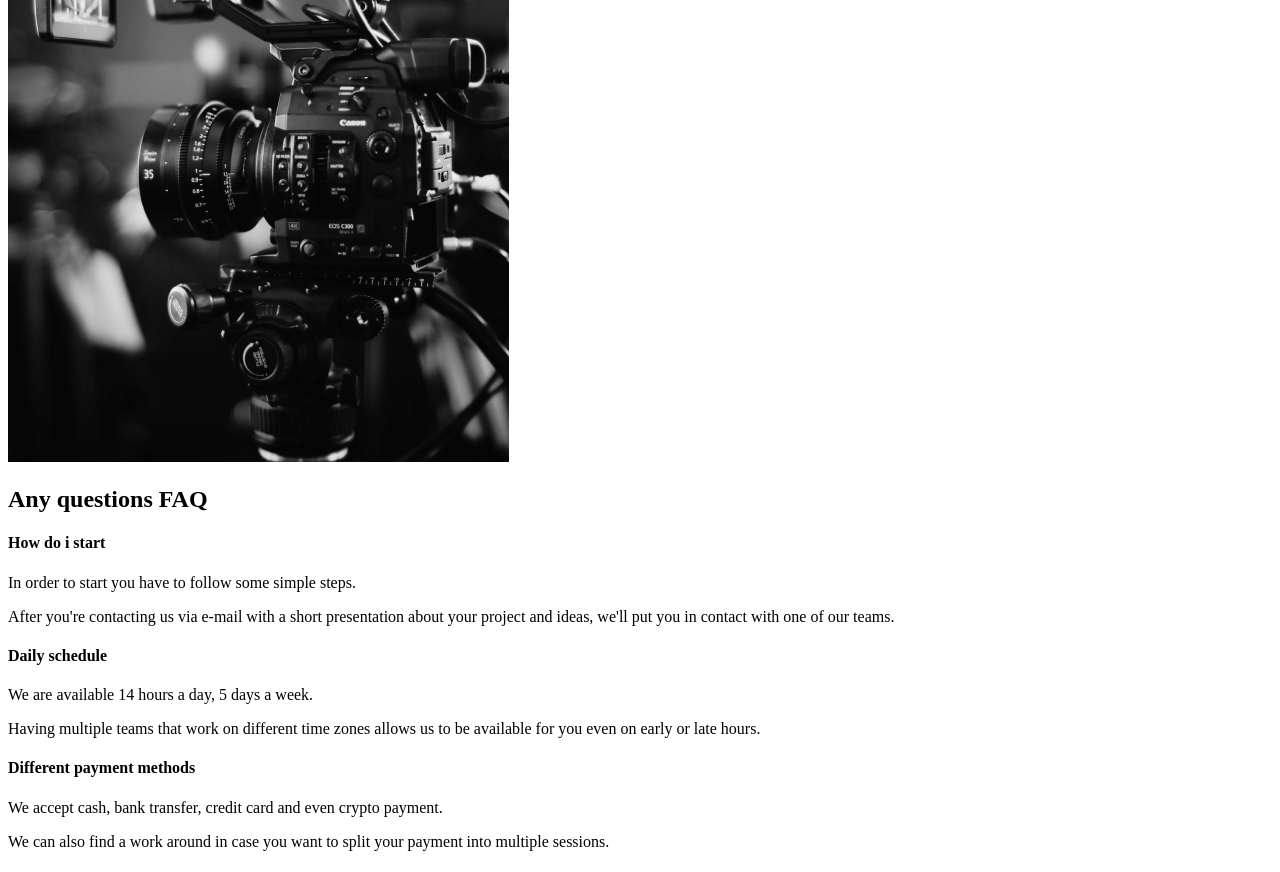
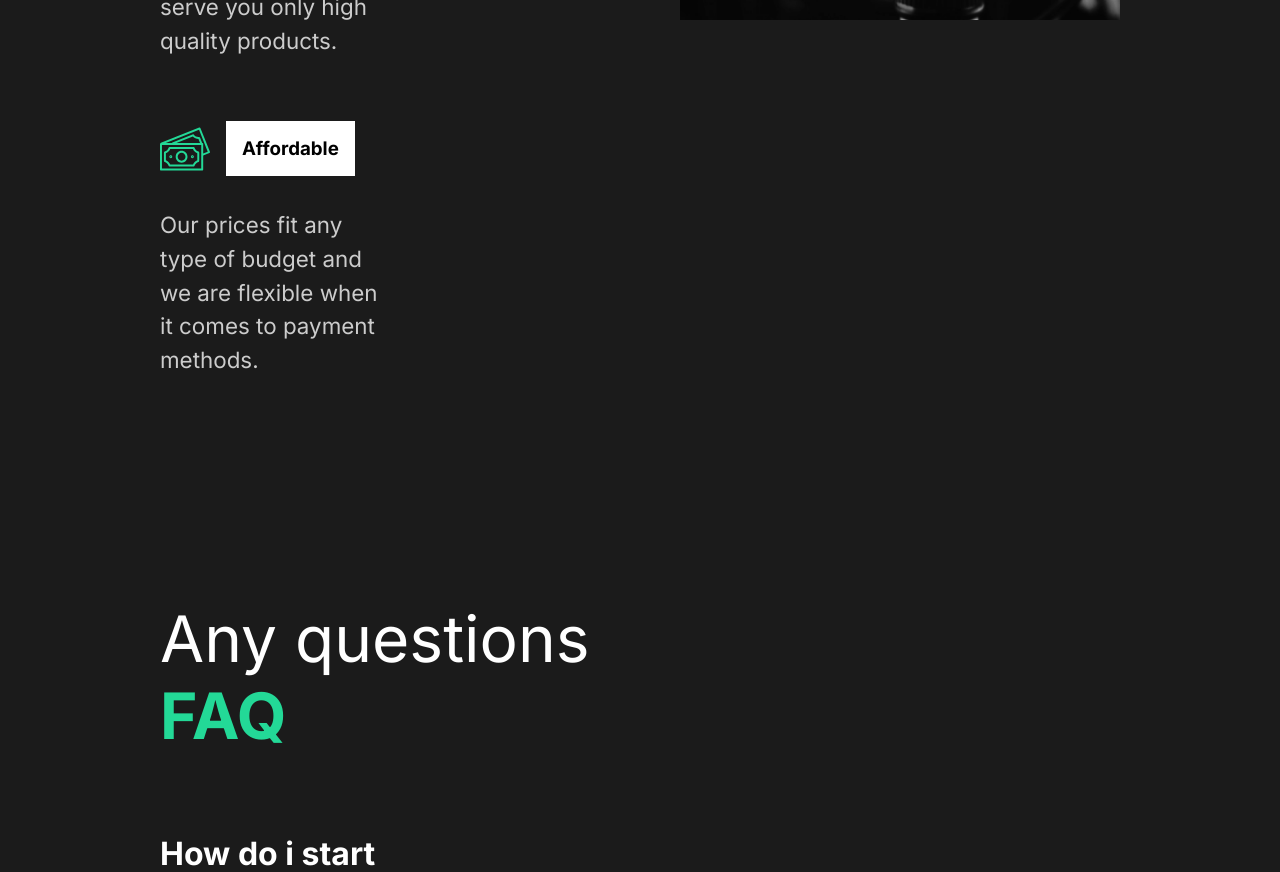
Before and after one commit to easternjamm/capture, a React (Create React App) app: page / in a window 1280 px wide. Shown: the part 1920-2792 px from the top of the page. Built offline with nearby package versions, Linux system fonts and the light colour scheme.

Commit message:
3. Main page styles

```diff
--- a/public/index.html
+++ b/public/index.html
@@ -24,6 +24,9 @@
       work correctly both with client-side routing and a non-root public URL.
       Learn how to configure a non-root public URL by running `npm run build`.
     -->
+    <link rel="preconnect" href="https://fonts.googleapis.com">
+    <link rel="preconnect" href="https://fonts.gstatic.com" crossorigin>
+    <link href="https://fonts.googleapis.com/css2?family=Inter:wght@400;700&family=Lobster&display=swap" rel="stylesheet">
     <title>React App</title>
   </head>
   <body>
--- a/src/App.js
+++ b/src/App.js
@@ -1,8 +1,11 @@
 import AboutUs from "./pages/AboutUs";
+
+import GlobalStyle from "./components/GlobalStyle";
 
 function App() {
   return (
     <div className='App'>
+      <GlobalStyle />
       <AboutUs />
     </div>
   );
--- a/src/components/AboutSection.js
+++ b/src/components/AboutSection.js
@@ -1,30 +1,40 @@
 import home1 from "../img/home1.png";
+
+import styled from "styled-components";
+import {
+  StyledHide,
+  StyledAbout,
+  StyledDescription,
+  StyledImage,
+} from "../styles";
 
 const AboutSection = () => {
   return (
-    <div className='description'>
+    <StyledAbout>
+      <StyledDescription>
         <div className='title'>
-        <div className='hide'>
+          <StyledHide>
             <h2>We work to make</h2>
-        </div>
-        <div className='hide'>
+          </StyledHide>
+          <StyledHide>
             <h2>
               your <span>dreams</span> come
             </h2>
-        </div>
-        <div className='hide'>
+          </StyledHide>
+          <StyledHide>
             <h2>true.</h2>
+          </StyledHide>
         </div>
         <p>
           Contact us for any photography or videography ideas that you have. We
           have professionals with amazing skills.
         </p>
         <button>Contact Us</button>
-      </div>
-      <div className='image'>
+      </StyledDescription>
+      <StyledImage>
         <img src={home1} alt='guy with a camera' />
-      </div>
-    </div>
+      </StyledImage>
+    </StyledAbout>
   );
 };
 
--- a/src/components/FaqSection.js
+++ b/src/components/FaqSection.js
@@ -1,6 +1,9 @@
+import { styled } from "styled-components";
+import { StyledAbout } from "../styles";
+
 const FaqSection = () => {
   return (
-    <div className='faq'>
+    <StyledFaq>
       <h2>
         Any questions <span>FAQ</span>
       </h2>
@@ -14,6 +17,7 @@
             our teams.
           </p>
         </div>
+        <div className='faq-line'></div>
       </div>
       <div className='question'>
         <h4>Daily schedule</h4>
@@ -24,6 +28,7 @@
             be available for you even on early or late hours.
           </p>
         </div>
+        <div className='faq-line'></div>
       </div>
       <div className='question'>
         <h4>Different payment methods</h4>
@@ -36,6 +41,7 @@
             payment into multiple sessions.
           </p>
         </div>
+        <div className='faq-line'></div>
       </div>
       <div className='question'>
         <h4>What products do you offer</h4>
@@ -46,9 +52,37 @@
             latest hardware and software allows us to fit any needs.
           </p>
         </div>
+        <div className='faq-line'></div>
       </div>
-    </div>
+    </StyledFaq>
   );
 };
 
+const StyledFaq = styled(StyledAbout)`
+  display: block;
+  span {
+    display: block;
+  }
+  h2 {
+    padding-bottom: 2rem;
+    font-weight: lighter;
+  }
+  .faq-line {
+    background: #cccccc;
+    height: 0.2rem;
+    margin: 2rem 0rem;
+    width: 100%;
+  }
+  .question {
+    padding: 3rem 0rem;
+    cursor: pointer;
+  }
+  .answer {
+    padding: 2rem 0rem;
+    p {
+      padding: 1rem 0rem;
+    }
+  }
+`;
+
 export default FaqSection;
--- /dev/null
+++ b/src/components/GlobalStyle.js
@@ -0,0 +1,56 @@
+import { createGlobalStyle } from "styled-components";
+
+const GlobalStyle = createGlobalStyle`
+* {
+    margin: 0;
+    paddin: 0;
+    box-sizing: border-box;
+}
+
+body {
+    background: #1b1b1b;
+    font-family: "Inter", sans-serif;
+}
+
+button {
+    font-weight: bold;
+    font-size: 1.1rem;
+    cursor: pointer;
+    padding: 1rem 2rem;
+    border: 3px solid #23d997;
+    background: transparent;
+    color: white;
+    transition: all 0.5s ease;
+    font-family: "Inter", sans-serif;
+    &:hover{
+        background-color: #23d997;
+        color: white;
+    }
+}
+h2{
+    font-weight: lighter;
+    font-size: 4rem;
+}
+h3{
+    color: white;
+}
+h4{
+    font-weight: bold;
+    font-size: 2rem;
+}
+a{
+    font-size: 1.1rem;
+}
+span{
+    font-weight: bold;
+    color: #23d997;
+}
+p{
+    padding: 3rem 0rem;
+    color: #ccc;
+    font-size: 1.4rem;
+    line-height: 150%;
+}
+`;
+
+export default GlobalStyle;
--- a/src/components/ServicesSection.js
+++ b/src/components/ServicesSection.js
@@ -1,25 +1,29 @@
+import { styled } from "styled-components";
+
 import clock from "../img/clock.svg";
 import diaphragm from "../img/diaphragm.svg";
 import money from "../img/money.svg";
 import teamwork from "../img/teamwork.svg";
 import home2 from "../img/home2.png";
 
+import { StyledAbout, StyledDescription, StyledImage } from "../styles";
+
 const ServicesSection = () => {
   return (
-    <div className='services'>
-      <div className='description'>
+    <StyledServices>
+      <StyledDescription>
         <h2>
           High <span>quality</span> services
         </h2>
-        <div className='cards'>
-          <div className='card'>
+        <StyledCards>
+          <StyledCard>
             <div className='icon'>
               <img src={clock} alt='clock' />
               <h3>Efficient</h3>
             </div>
             <p>Our team values your time and brings up the best solutions.</p>
-          </div>
-          <div className='card'>
+          </StyledCard>
+          <StyledCard>
             <div className='icon'>
               <img src={teamwork} alt='teamwork' />
               <h3>Teamwork</h3>
@@ -28,8 +32,8 @@
               The end product is the result of close collaboration between our
               team members.
             </p>
-          </div>
-          <div className='card'>
+          </StyledCard>
+          <StyledCard>
             <div className='icon'>
               <img src={diaphragm} alt='diaphragm' />
               <h3>Diaphragm</h3>
@@ -38,8 +42,8 @@
               We use the latest technologies and cameras in order to serve you
               only high quality products.
             </p>
-          </div>
-          <div className='card'>
+          </StyledCard>
+          <StyledCard>
             <div className='icon'>
               <img src={money} alt='money' />
               <h3>Affordable</h3>
@@ -48,14 +52,43 @@
               Our prices fit any type of budget and we are flexible when it
               comes to payment methods.
             </p>
-          </div>
-        </div>
-      </div>
-      <div className='image'>
+          </StyledCard>
+        </StyledCards>
+      </StyledDescription>
+      <StyledImage>
         <img src={home2} alt='camera' />
-      </div>
-    </div>
+      </StyledImage>
+    </StyledServices>
   );
 };
 
+const StyledServices = styled(StyledAbout)`
+  h2 {
+    padding-bottom: 5rem;
+  }
+  p {
+    width: 70%;
+    padding: 2rem 0rem 4rem 0rem;
+  }
+`;
+
+const StyledCards = styled.div`
+  display: flex;
+  flex-wrap: wrap;
+`;
+
+const StyledCard = styled.div`
+  flex-basis: 20rem;
+  .icon {
+    display: flex;
+    align-items: center;
+    h3 {
+      margin-left: 1rem;
+      background: white;
+      color: black;
+      padding: 1rem;
+    }
+  }
+`;
+
 export default ServicesSection;
--- /dev/null
+++ b/src/styles.js
@@ -0,0 +1,32 @@
+import { styled } from "styled-components";
+
+export const StyledAbout = styled.div`
+  min-height: 90vh;
+  display: flex;
+  align-items: center;
+  justify-content: space-between;
+  padding: 5rem 10rem;
+  color: white;
+`;
+
+export const StyledDescription = styled.div`
+  flex: 1;
+  padding-right: 5rem;
+  h2 {
+    font-weight: lighter;
+  }
+`;
+
+export const StyledImage = styled.div`
+  flex: 1;
+  overflow: hidden;
+  img {
+    width: 100%;
+    height: 80vh;
+    object-fit: cover;
+  }
+`;
+
+export const StyledHide = styled.div`
+  overflow: hidden;
+`;
```
Lines whose indentation alone changed are shown as unchanged.
